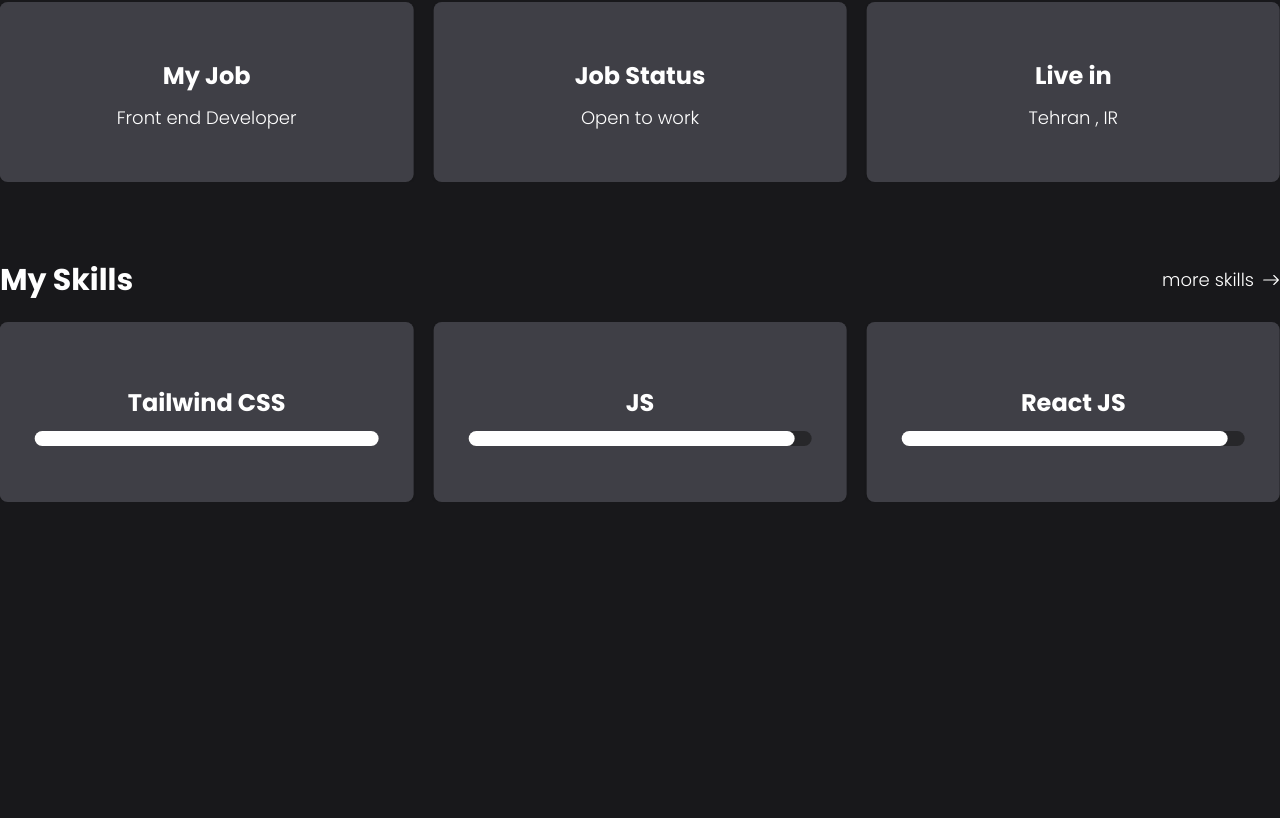
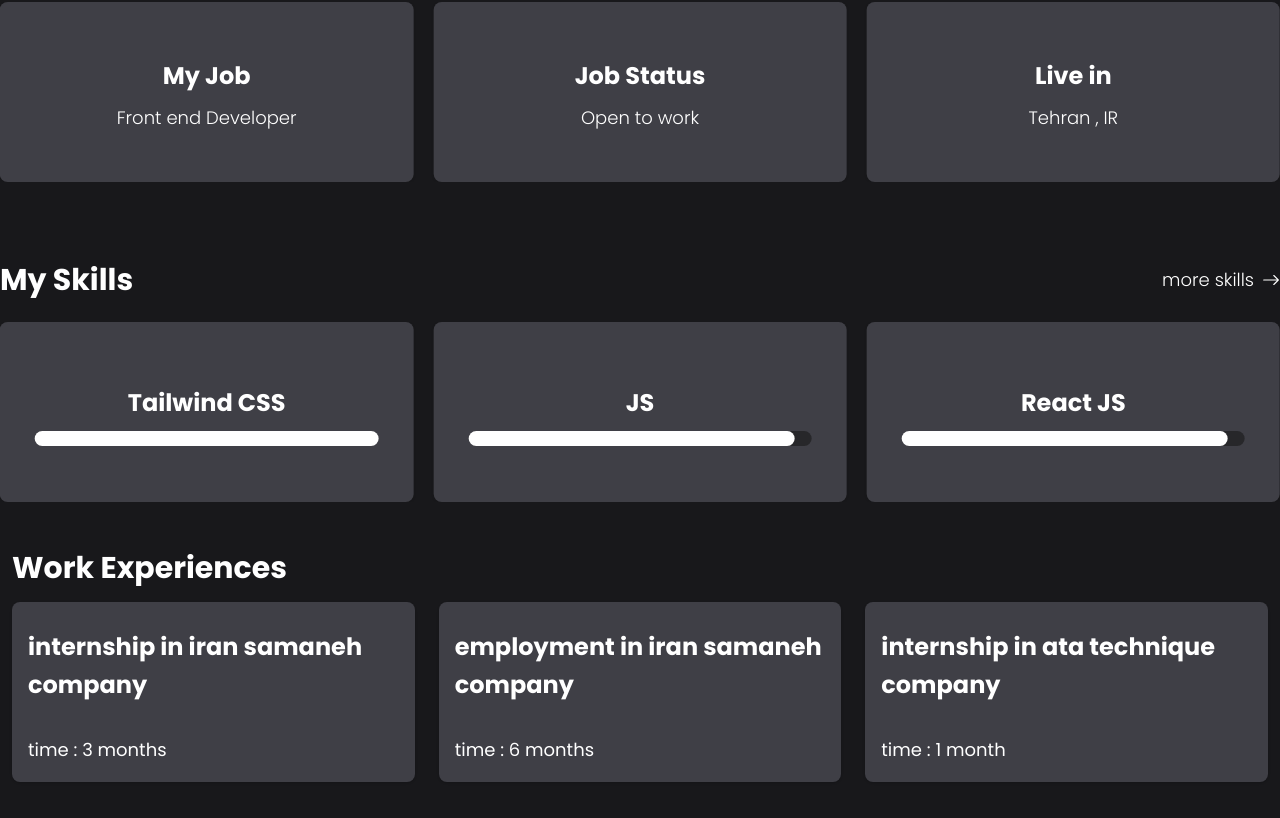
Before and after one commit to aliakbarnazemi22/personalwebsite, a React (Create React App) app: page / in a window 1280 px wide. Shown: the part 874-1692 px from the top of the page. Before the commit the page ends 1392 px from the top, so only its background shows below. Built offline with nearby package versions, Linux system fonts and the light colour scheme.

Commit message:
work experiences section

```diff
--- a/src/components/MySkills.jsx
+++ b/src/components/MySkills.jsx
@@ -67,7 +67,7 @@ function MySkills() {
                     </SwiperSlide>
                 ))}
             </Swiper>
-
+            <br />
         </section>
     )
 }
--- /dev/null
+++ b/src/components/WE.jsx
@@ -0,0 +1,42 @@
+import React from 'react'
+
+function WE() {
+    const cards = [
+        {
+            id: 1,
+            title: 'internship in iran samaneh company',
+            desc: 'time : 3 months'
+        },
+        {
+            id: 2,
+            title: 'employment in iran samaneh company',
+            desc: 'time : 6 months'
+        },
+        {
+            id: 3,
+            title: 'internship in ata technique company',
+            desc: 'time : 1 month'
+        },
+    ]
+    return (
+        <section className='container mx-auto my-6'>
+            <h2 className='text-3xl font-bold text-start ml-3'>
+                Work Experiences
+            </h2>
+            <div className='mt-1 flex items-center flex-wrap'>
+                {cards.map((card) => (
+                    <div className='w-full md:w-1/2 lg:w-1/3 p-3'>
+                        <div id={card.id} className="w-full bg-zinc-700 shadow rounded-lg p-4 text-start min-h-[180px] flex flex-col justify-center gap-8">
+                            <h3 className="text-2xl font-bold mt-2 leading-[1.6]">{card.title}</h3>
+                            <p className='text-lg font-[500]v text-start'>
+                                {card.desc}
+                            </p>
+                        </div>
+                    </div>
+                ))}
+            </div>
+        </section>
+    )
+}
+
+export default WE
--- a/src/pages/Home.js
+++ b/src/pages/Home.js
@@ -2,6 +2,7 @@ import React from 'react'
 import HeroSection from '../components/HeroSection'
 import MySkills from '../components/MySkills'
 import Statics from '../components/Statics'
+import WE from '../components/WE'
 
 function Home() {
   return (
@@ -9,6 +10,7 @@ function Home() {
         <HeroSection />
         <Statics />
         <MySkills />
+        <WE />
     </div>
   )
 }
```
